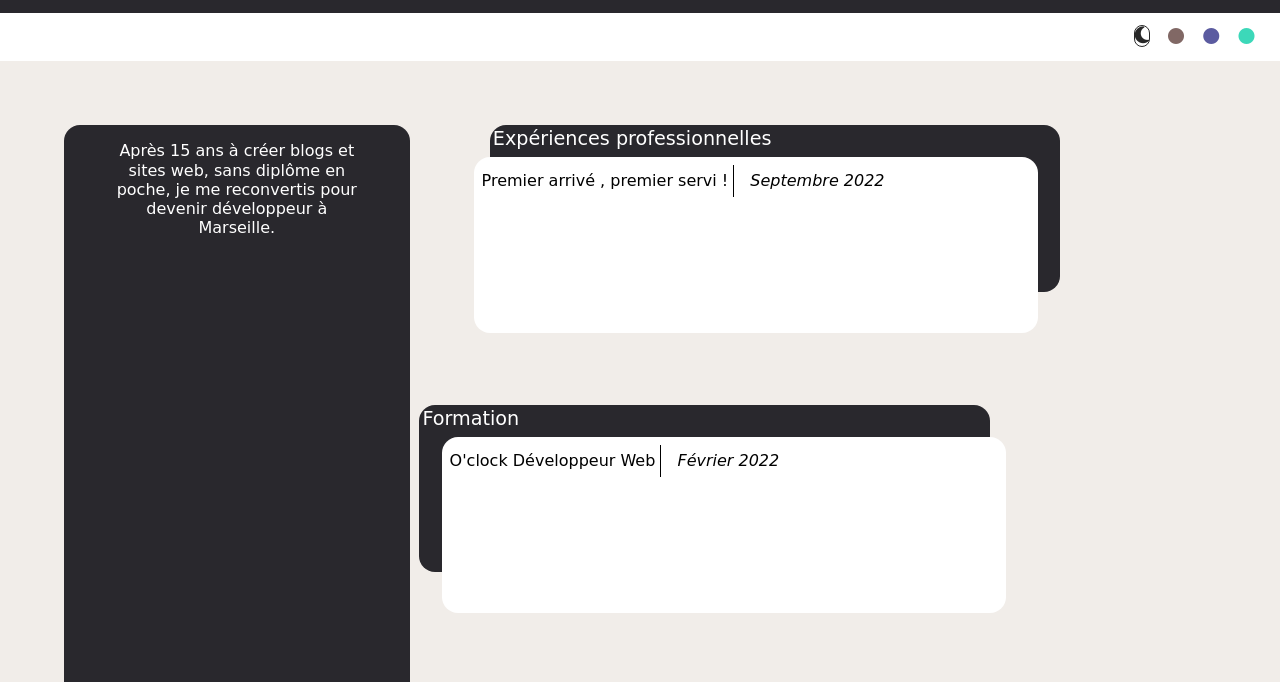
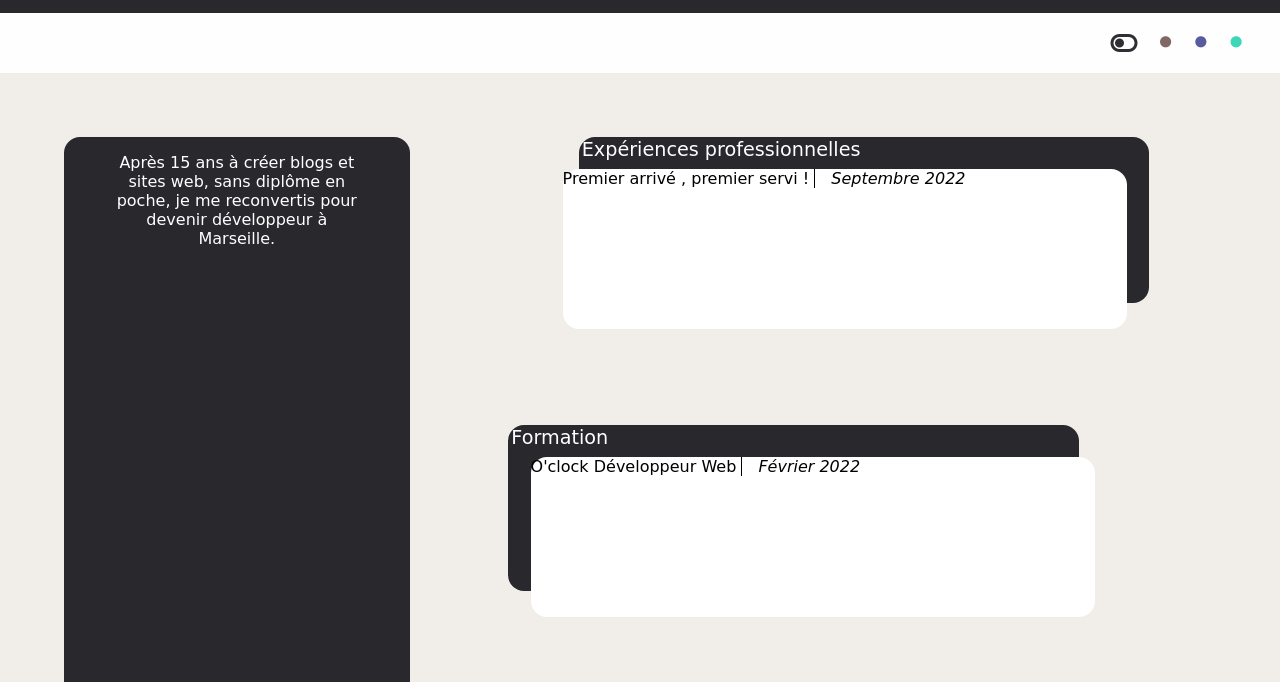
Before and after one commit to MaximeThe/cv, a plain HTML site: page index.html in a window 1280 px wide. Shown: the part 113-795 px from the top of the page. Drawn offline with Linux system fonts and the light colour scheme; a web font is replaced by a local one.

Commit message:
changement icon thème

```diff
--- a/css/style.css
+++ b/css/style.css
@@ -11,25 +11,11 @@ body {
 .fa-solid, .fas {
     font-size: 1.2rem;
     margin: 0.2rem;
-    border: 0.1rem solid #000000;
+    border: 0.1rem solid #29282d;
     border-radius: 0.5rem;
     background: #fff;
 }
-.fa-fade{
-    --fa-animation-duration: 2s;
-    --fa-fade-opacity: 0.6;;
-}
 
-
-.fa-sun{
-    display: inline-block !important;
-    color: #000000 !important;
-}
-
-.fa-moon{
-    display: inline-block !important;
-    color: #000000 !important;
-}
 
 .fa-circle-taupe{
     color: #7d6461 !important;
@@ -57,9 +43,20 @@ body {
     opacity: 97%;
 }
 #navBarThemeBtn {
-    display: inline-flex;
+    display: flex;
+    align-items: center;
+    font-size: 0.7rem;
 }
 
+ul#navBarTheme {
+    display: flex;
+    align-items: center;
+    padding: 1rem;
+}
+i#iconTheme {
+    font-size: 1.5rem;
+    padding-right: 1rem;
+}
 
 .sticky {
     position: fixed;
@@ -73,6 +70,7 @@ main {
     flex-direction: column;
     height: 100vh;
     justify-content: space-evenly;
+    align-items: center;
 }
 
 header {
@@ -124,10 +122,7 @@ strong {
     font-weight: buld;
 }
 
-ul {
-    line-height: 2;
-    padding: 0.5rem;
-}
+
 
 ul li {
     list-style-type: none;
@@ -137,13 +132,9 @@ ul li {
 .fa {
     padding: 0.1rem;
     width: 2rem;
-    color: #FFFFFF;
+    color: #29282d;
 }
 
-.fa-hover:hover {
-    color: black;
-    transform: translateY(0.7rem) rotate(45deg);
-}
 
 ul#competences {
     text-align: center;
--- a/index.html
+++ b/index.html
@@ -28,14 +28,15 @@
 		</header>
 
 		<div id="navBar" >
-				<div id="navBarTheme">
-					<a href=""><i id="iconTheme" class="fa-solid fa-moon fa-fade"></i></a>
+				<ul id="navBarTheme">
+					<li><a href=""><i id="iconTheme" class="fa fa-toggle-off"></i></a></li>
 					<ul id="navBarThemeBtn">
+
 						<li><a href=""><i class="fa fa-circle fa-circle-taupe"></i></a></li>
 						<li><a href=""><i class="fa fa-circle fa-circle-violet"></i></a></li>
 						<li><a href=""><i class="fa fa-circle fa-circle-turquoise"></i></a></li>
 					</ul>
-				</div>
+				</ul>
 		</div>
 
 		<div class="wrapper">
--- a/js/navBar.js
+++ b/js/navBar.js
@@ -2,9 +2,9 @@ const navBar ={
 
     init: function (){
 
-        window.addEventListener("scroll", navBar.scroll);
+        window.addEventListener("scroll", navBar.handleScroll);
     },
-    scroll:  function (event) {
+    handleScroll:  function (event) {
         const header = document.querySelector("#navBar");
         const sticky = header.offsetTop;
         if (window.pageYOffset > sticky) {
--- a/js/theme.js
+++ b/js/theme.js
@@ -28,14 +28,14 @@ changeColorTheme: function (colorName) {
     let darkTheme;
      if (theme.classList.contains("theme-dark")) { // Pas de thème
       theme.classList.remove("theme-dark");
-      icon.classList.remove("fa-sun");
-      icon.classList.add("fa-moon");
+      icon.classList.remove("fa-toggle-on");
+      icon.classList.add("fa-toggle-off");
       darkTheme = false;
 
      } else { // si y'a pas 'theme-dark'
          theme.classList.add("theme-dark");
-         icon.classList.remove("fa-moon");
-         icon.classList.add("fa-sun");
+         icon.classList.remove("fa-toggle-off");
+         icon.classList.add("fa-toggle-on");
          darkTheme = true;
 
      };
```
